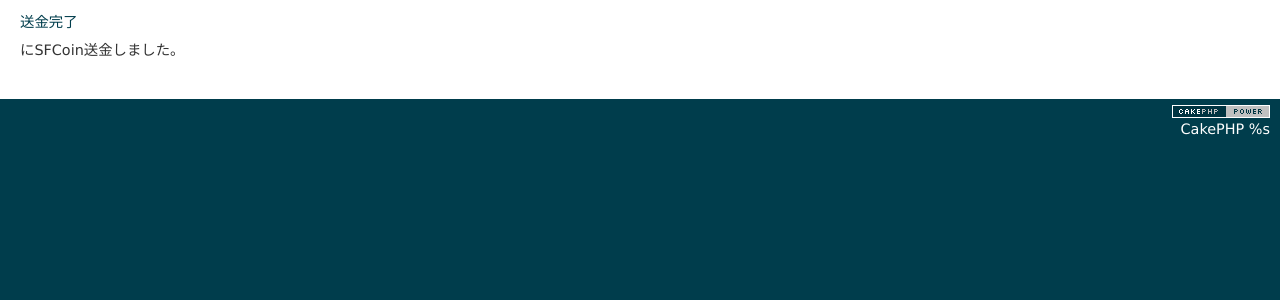
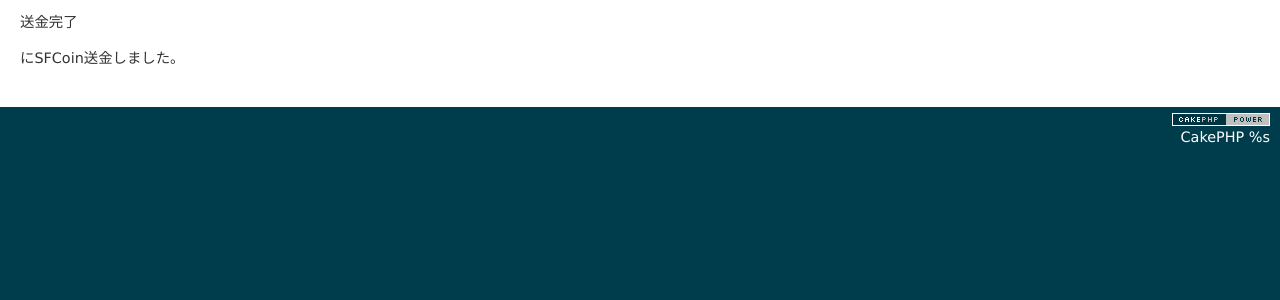
Before and after one commit to chike0905/sfcoin_v2, a CakePHP app: the page made by app/View/Sent/action.ctp in a window 1280 px wide. Shown: the part 47-347 px from the top of the page. Run offline with PHP 8.4 and a stand-in for CakePHP, Linux system fonts and the light colour scheme; the template is opened without the code that fills it, so the values that code supplies are empty; some libraries are stand-ins or nearby versions.

Commit message:
微修正

```diff
--- a/app/View/Sent/action.ctp
+++ b/app/View/Sent/action.ctp
@@ -1,2 +1,2 @@
-<h1>送金完了</h1>
+<p class="h3">送金完了</p>
 <?php echo $friend; ?>に<?php echo $amount; ?>SFCoin送金しました。
```
